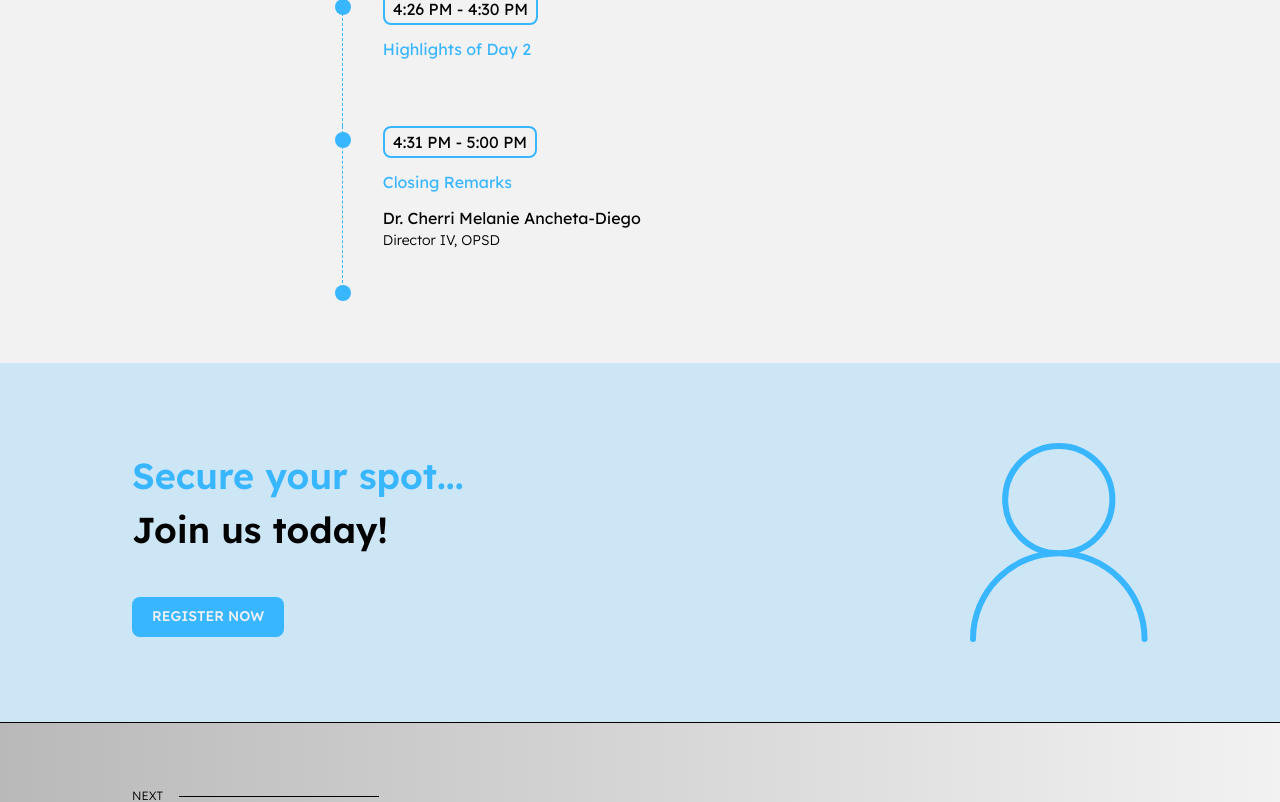
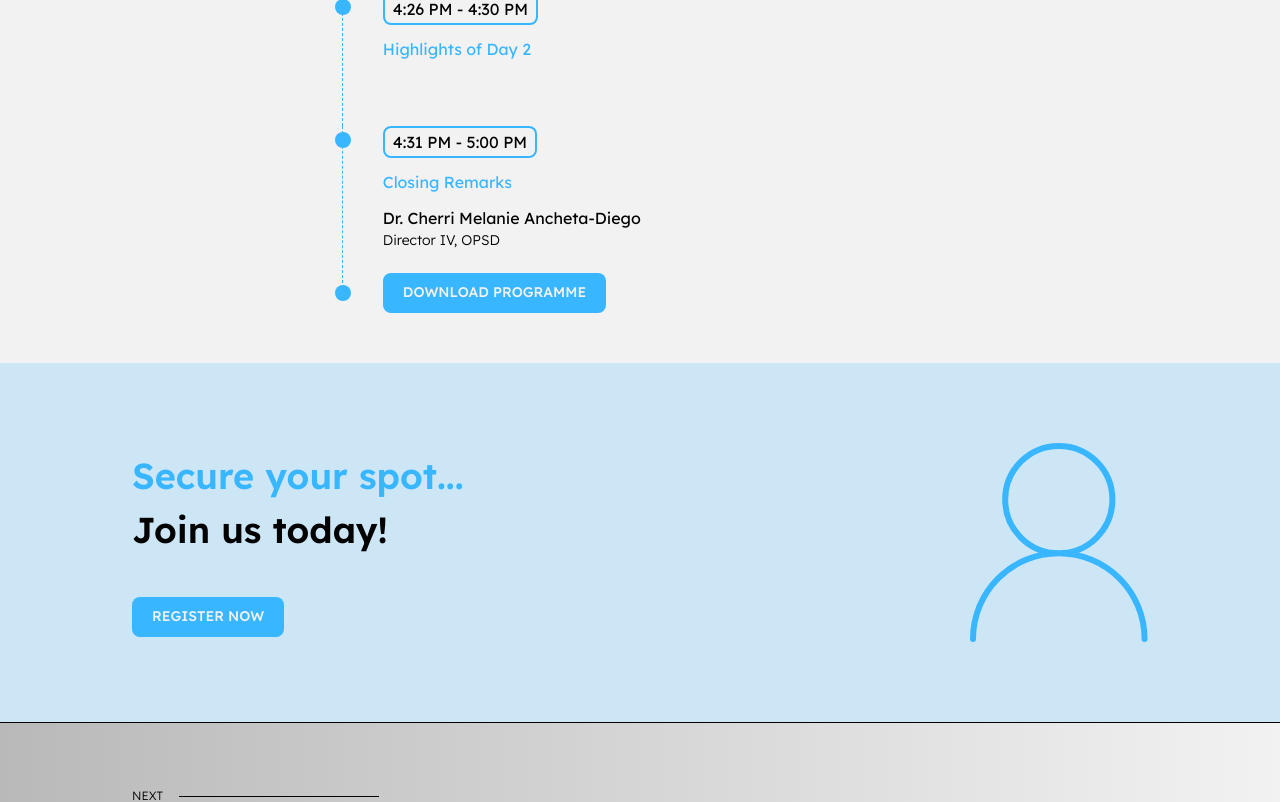
Before and after one commit to Samshh/CHEDx-Website, a React (Vite) app: page /programme in a window 1280 px wide. Shown: the part 8640-9442 px from the top of the page. Built offline with nearby package versions, Linux system fonts and the light colour scheme.

Commit message:
ADDED: Downloadable Programme

```diff
--- a/src/pages/programme/components/MappedTimeline.tsx
+++ b/src/pages/programme/components/MappedTimeline.tsx
@@ -1,5 +1,5 @@
-// import Button from "@/components/ui/button";
-import { useRef } from "react";
+import Button from "@/components/ui/button";
+import { useRef, useState } from "react";
 
 interface Event {
   time: string;
@@ -292,7 +292,7 @@ const timeline: Timeline = {
 const MappedTimeline = () => {
   const days = Object.keys(timeline);
   const timelineRef = useRef(null);
-  // const [isCooldown, setIsCooldown] = useState(false);
+  const [isCooldown, setIsCooldown] = useState(false);
 
   const formatText = (text: string) => {
     return text.split("\n").map((line, index) => (
@@ -337,7 +337,7 @@ const MappedTimeline = () => {
                 </div>
               </div>
 
-              {/* {dayIndex === days.length - 1 && eventIndex === timeline[day].length - 1 && (
+              {dayIndex === days.length - 1 && eventIndex === timeline[day].length - 1 && (
                 <Button
                   onClick={() => {
                     if (isCooldown) {
@@ -355,7 +355,7 @@ const MappedTimeline = () => {
                 >
                   DOWNLOAD PROGRAMME
                 </Button>
-              )} */}
+              )}
             </div>
             {dayIndex === days.length - 1 && eventIndex === timeline[day].length - 1 && (
               <div className="absolute -ml-1.5 -bottom-[1.15rem] h-4 w-4 rounded-full bg-blue -left-[1px]"></div>
```
Also changed, not shown: 1 other file (tests, documents, lock files or other folders).
